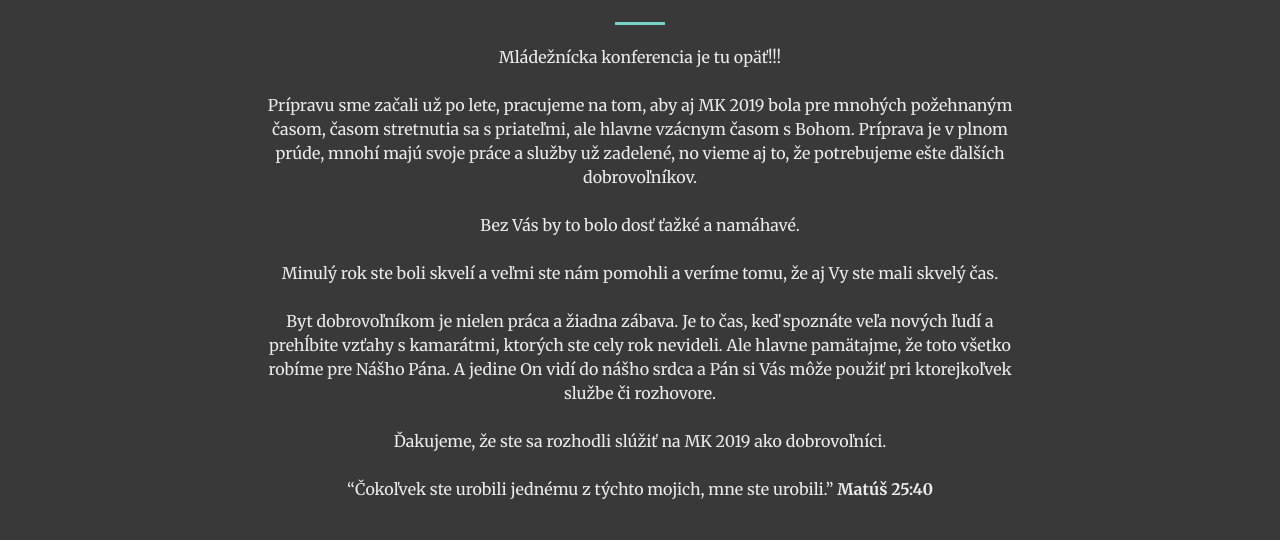
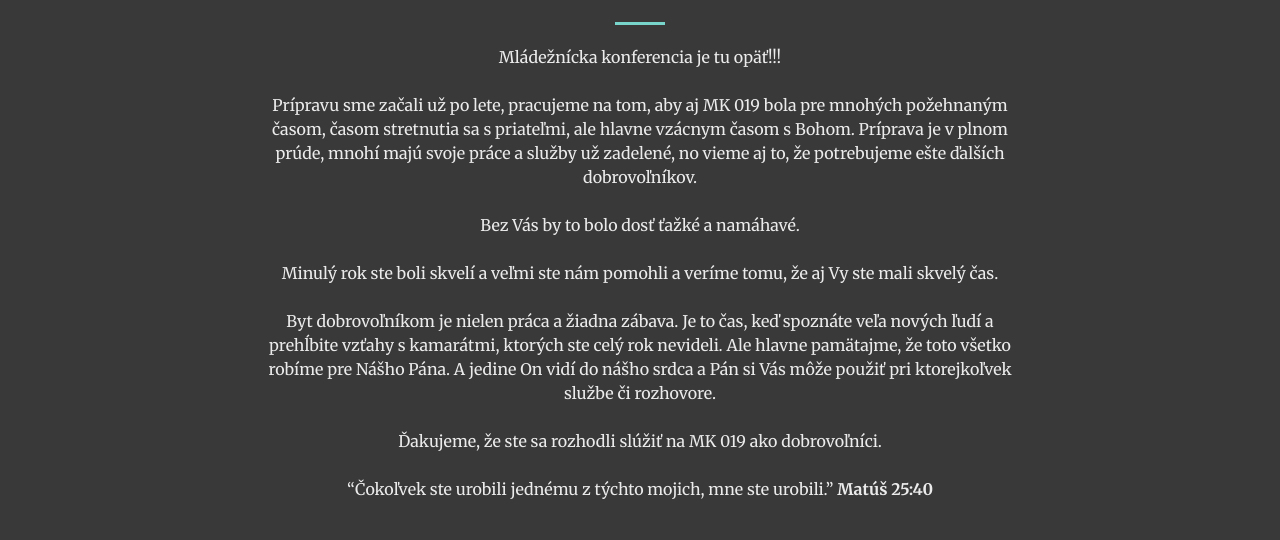
Before and after one commit to BJB-SK/mk2020, a Jekyll site: the page built from index.html, in a window 1280 px wide and 900 px high, scrolled down 4314 px. Shown: the part 165-705 px from the top of the window. Built offline with Jekyll 4.4.1, drawn with Linux system fonts in a browser that asks for light colours; some of the changed text lies outside the part shown.

Commit message:
Text changes

```diff
--- a/_config.yml
+++ b/_config.yml
@@ -11,8 +11,8 @@
 github_username:
 description: Mládežnícka konferencia 2019 (22.-24.02 2019, BB). Nadupaný víkend plný zaujímavých tém, seminárov, chvál, vzácnych hostí a ďalších skvelých vecí. Neváhaj a zaregistruj sa čím skôr. Tešíme sa na Teba!
 image: https://res.cloudinary.com/m1n0/image/upload/v1543962047/mk-2019-banner_mdgnn5.png
-title: MK2019
-year: 2019
+title: MK 019
+year: 019
 
 # Build settings
 markdown: kramdown
--- a/_data/speakers.yml
+++ b/_data/speakers.yml
@@ -35,7 +35,7 @@
 
 - name: Dawson Jones
   time: nedeľa ráno
-  title: Je ti darované všetko čo potrebuješ
+  title: Je ti darované všetko, čo potrebuješ
   picture: djones.jpg
   text: |
     Ježiš nás povolal zúčastniť sa jeho misii záchrany sveta. V tejto spolupráci nám sľubuje, že nám bolo darované všetko, čo k tomu budeme potrebovať. Ak je to také jednoduché,  prečo sa tak často necítime? Čo je vlastne to všetko, čo potrebujeme? Kedy sa to stane a kedy viem, že to mám? Každému bol daný dar a obdarovanie, ale celá pointa nám môže ujsť, ak sa viac upriamime na to, čo je darované, než na samotného Darcu.
--- a/_includes/info.html
+++ b/_includes/info.html
@@ -13,7 +13,7 @@
                 <div class="service-box">
                     <i class="fa fa-4x fa-calendar wow bounceIn text-primary"></i>
                     <h3>Dátum</h3>
-                    <p class="text-muted">22.- 24. február {{ site.year }}</p>
+                    <p class="text-muted">22.- 24. február 2{{ site.year }}</p>
                 </div>
             </div>
             <div class="col-lg-3 col-md-6 text-center">
--- a/_includes/sponsoring.html
+++ b/_includes/sponsoring.html
@@ -10,7 +10,7 @@
           Konkrétne by sme Vás chceli poprosiť o pomoc s úhradou výdajov, ktoré súvisia s podporou slúžiacich (strava, ubytovanie, cestovné) a so zabezpečením externých služieb počas konferencie (médiá, externí pracovníci).
           <br /><br />
           Zvážte, prosím, na modlitbách túto prosbu.<br />
-          Váš team MK{{ site.year }}
+          Váš team MK {{ site.year }}
           <br /><br />
           Konferenciu je možné podporiť priamo sponzorským príspevkom na účet:
           <br />
--- a/_includes/volunteering.html
+++ b/_includes/volunteering.html
@@ -12,7 +12,7 @@
         <br /><br />
         Minulý rok ste boli skvelí a veľmi ste nám pomohli a veríme tomu, že aj Vy ste mali skvelý čas.
         <br /><br />
-        Byt dobrovoľníkom je nielen práca a žiadna zábava. Je to čas, keď spoznáte veľa nových ľudí a  prehĺbite vzťahy s kamarátmi, ktorých ste cely rok nevideli.
+        Byt dobrovoľníkom je nielen práca a žiadna zábava. Je to čas, keď spoznáte veľa nových ľudí a  prehĺbite vzťahy s kamarátmi, ktorých ste celý rok nevideli.
         Ale hlavne pamätajme, že toto všetko robíme pre Nášho Pána. A jedine On vidí do nášho srdca a Pán si Vás môže použiť pri ktorejkoľvek službe či rozhovore.
         <br /><br />
         Ďakujeme, že ste sa rozhodli slúžiť na MK {{ site.year }} ako dobrovoľníci.
```
